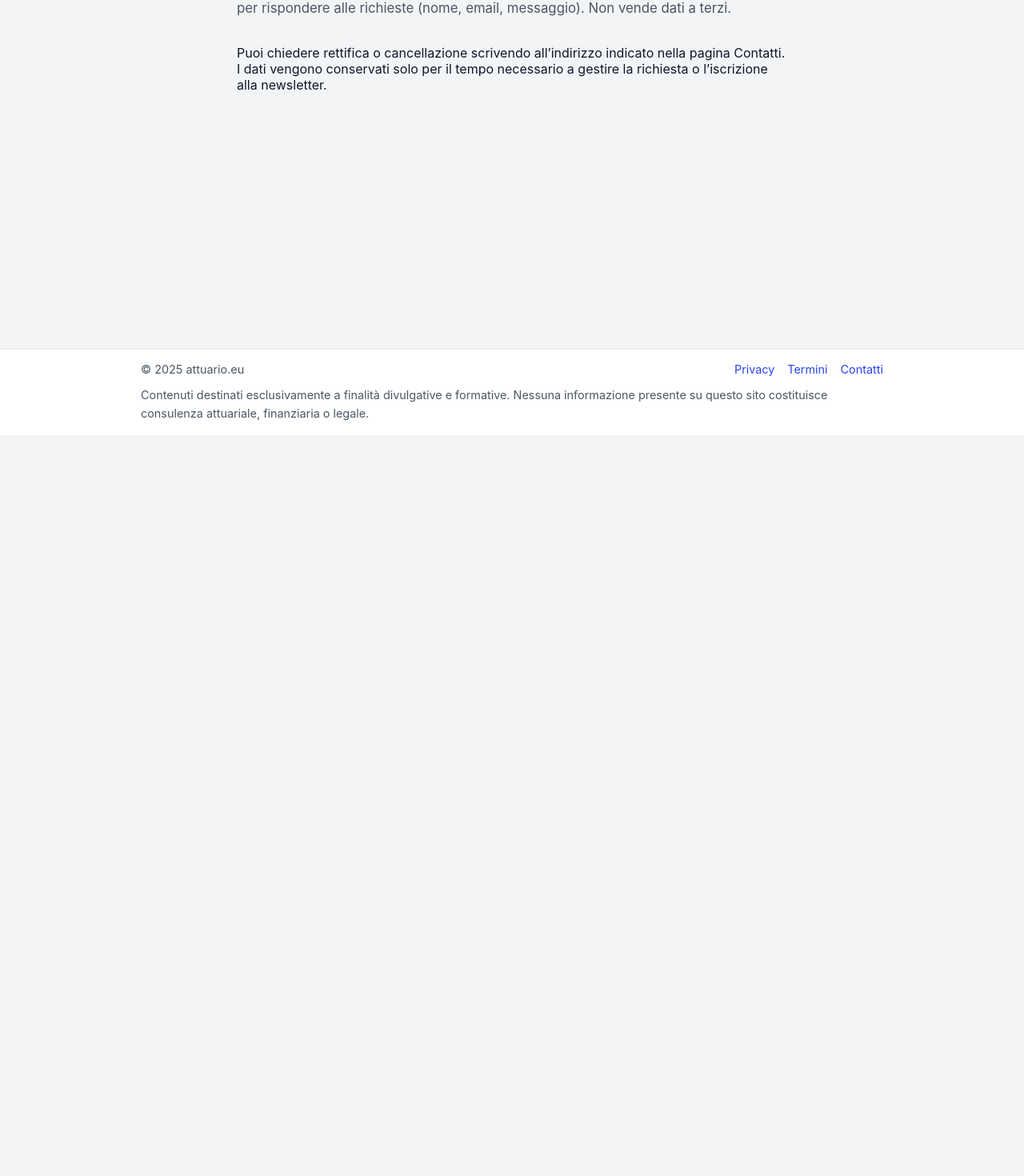
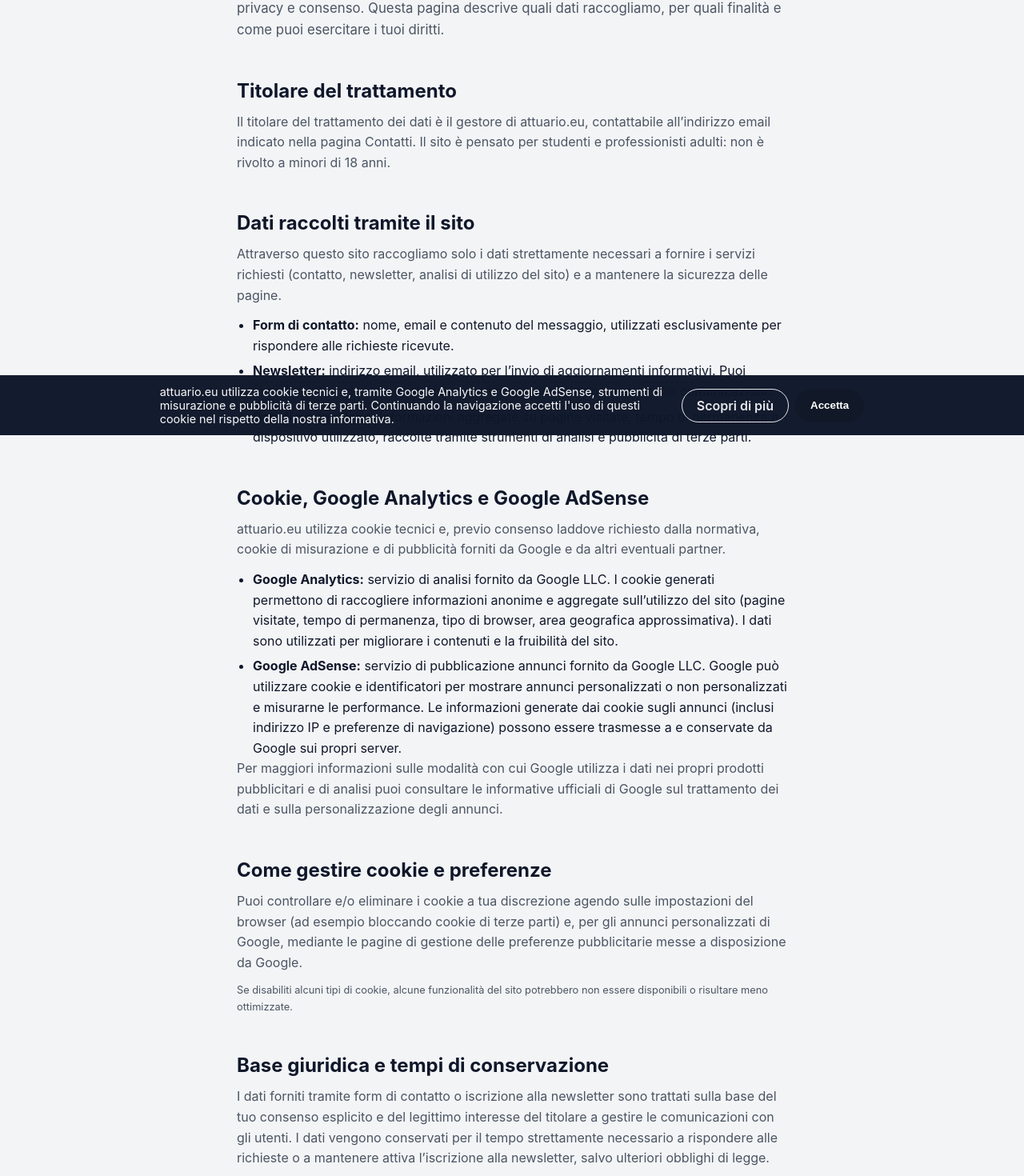
Before and after one commit to pietroscik/attuario-eu, a Next.js app: page /privacy in a window 1280 px wide. Shown: the part 256-1726 px from the top of the page at 80% size. Before the commit the page ends 800 px from the top, so only its background shows below. Built offline with nearby package versions, Linux system fonts and the light colour scheme.

Commit message:
new file:   components/CookieBanner.js 	modified:   pages/_app.js 	modified:   pages/privacy.js 	modified:   pages/sitemap.xml.js

```diff
--- /dev/null
+++ b/components/CookieBanner.js
@@ -0,0 +1,89 @@
+import Link from "next/link";
+import { useEffect, useState } from "react";
+
+const STORAGE_KEY = "attuarioeu_cookie_consent";
+
+export default function CookieBanner() {
+  const [visible, setVisible] = useState(false);
+
+  useEffect(() => {
+    if (typeof window === "undefined") return;
+    const stored = window.localStorage.getItem(STORAGE_KEY);
+    if (stored !== "accepted") {
+      setVisible(true);
+    }
+  }, []);
+
+  const handleAccept = () => {
+    if (typeof window !== "undefined") {
+      window.localStorage.setItem(STORAGE_KEY, "accepted");
+    }
+    setVisible(false);
+  };
+
+  if (!visible) {
+    return null;
+  }
+
+  return (
+    <div
+      className="cookie-banner"
+      role="region"
+      aria-label="Informativa su cookie e dati"
+    >
+      <p className="cookie-banner__text">
+        attuario.eu utilizza cookie tecnici e, tramite Google Analytics e Google AdSense, strumenti di misurazione e pubblicità di terze parti.
+        Continuando la navigazione accetti l&apos;uso di questi cookie nel rispetto della nostra informativa.
+      </p>
+      <div className="cookie-banner__actions">
+        <Link href="/privacy" className="button secondary">
+          Scopri di più
+        </Link>
+        <button type="button" className="button" onClick={handleAccept}>
+          Accetta
+        </button>
+      </div>
+      <style jsx>{`
+        .cookie-banner {
+          position: fixed;
+          left: 0;
+          right: 0;
+          bottom: 0;
+          z-index: 100;
+          background: rgba(15, 23, 42, 0.98);
+          color: #f9fafb;
+          padding: 12px 16px;
+          display: flex;
+          flex-wrap: wrap;
+          gap: 12px;
+          align-items: center;
+          justify-content: center;
+        }
+
+        .cookie-banner__text {
+          margin: 0;
+          max-width: 640px;
+          font-size: 0.9rem;
+        }
+
+        .cookie-banner__actions {
+          display: flex;
+          flex-wrap: wrap;
+          gap: 8px;
+        }
+
+        .cookie-banner :global(.button.secondary) {
+          background: transparent;
+          border-color: #e5e7eb;
+          color: #e5e7eb;
+        }
+
+        @media (max-width: 600px) {
+          .cookie-banner {
+            align-items: flex-start;
+          }
+        }
+      `}</style>
+    </div>
+  );
+}
--- a/pages/_app.js
+++ b/pages/_app.js
@@ -4,14 +4,16 @@ import Script from "next/script";
 import { useEffect } from "react";
 import { useRouter } from "next/router";
 
-const GA_MEASUREMENT_ID = 'G-HMHRTDB0B2';
+import CookieBanner from "../components/CookieBanner";
+
+const GA_MEASUREMENT_ID = "G-HMHRTDB0B2";
 
 export default function MyApp({ Component, pageProps }) {
   const router = useRouter();
 
   useEffect(() => {
     const handleRouteChange = (url) => {
-      window.gtag?.('config', GA_MEASUREMENT_ID, {
+      window.gtag?.("config", GA_MEASUREMENT_ID, {
         page_path: url,
       });
     };
@@ -42,6 +44,7 @@ export default function MyApp({ Component, pageProps }) {
           `,
         }}
       />
+      <CookieBanner />
       <Component {...pageProps} />
     </>
   );
--- a/pages/privacy.js
+++ b/pages/privacy.js
@@ -5,13 +5,89 @@ export default function Privacy() {
     <Layout
       title="Privacy"
       eyebrow="Tutela dei dati"
-      intro="Informativa ai sensi del Reg. (UE) 2016/679 (GDPR). Questo sito raccoglie dati minimi per rispondere alle richieste (nome, email, messaggio). Non vende dati a terzi."
+      intro="Informativa ai sensi del Reg. (UE) 2016/679 (GDPR) e delle norme Google in materia di privacy e consenso. Questa pagina descrive quali dati raccogliamo, per quali finalità e come puoi esercitare i tuoi diritti."
       width="narrow"
     >
-      <p>
-        Puoi chiedere rettifica o cancellazione scrivendo all’indirizzo indicato nella pagina Contatti. I dati vengono conservati
-        solo per il tempo necessario a gestire la richiesta o l’iscrizione alla newsletter.
-      </p>
+      <section className="section">
+        <h2>Titolare del trattamento</h2>
+        <p>
+          Il titolare del trattamento dei dati è il gestore di attuario.eu, contattabile all’indirizzo email indicato nella pagina{" "}
+          Contatti. Il sito è pensato per studenti e professionisti adulti: non è rivolto a minori di 18 anni.
+        </p>
+      </section>
+
+      <section className="section">
+        <h2>Dati raccolti tramite il sito</h2>
+        <p>
+          Attraverso questo sito raccogliamo solo i dati strettamente necessari a fornire i servizi richiesti (contatto, newsletter,
+          analisi di utilizzo del sito) e a mantenere la sicurezza delle pagine.
+        </p>
+        <ul className="list">
+          <li>
+            <strong>Form di contatto:</strong> nome, email e contenuto del messaggio, utilizzati esclusivamente per rispondere alle richieste ricevute.
+          </li>
+          <li>
+            <strong>Newsletter:</strong> indirizzo email, utilizzato per l’invio di aggiornamenti informativi. Puoi annullare l’iscrizione in qualsiasi momento
+            tramite il link presente nelle comunicazioni.
+          </li>
+          <li>
+            <strong>Dati di navigazione:</strong> informazioni aggregate su pagine visitate, tempo di permanenza e dispositivo utilizzato, raccolte tramite
+            strumenti di analisi e pubblicità di terze parti.
+          </li>
+        </ul>
+      </section>
+
+      <section className="section">
+        <h2>Cookie, Google Analytics e Google AdSense</h2>
+        <p>
+          attuario.eu utilizza cookie tecnici e, previo consenso laddove richiesto dalla normativa, cookie di misurazione e di pubblicità forniti da Google e
+          da altri eventuali partner.
+        </p>
+        <ul className="list">
+          <li>
+            <strong>Google Analytics:</strong> servizio di analisi fornito da Google LLC. I cookie generati permettono di raccogliere informazioni anonime e aggregate
+            sull’utilizzo del sito (pagine visitate, tempo di permanenza, tipo di browser, area geografica approssimativa). I dati sono utilizzati per migliorare i
+            contenuti e la fruibilità del sito.
+          </li>
+          <li>
+            <strong>Google AdSense:</strong> servizio di pubblicazione annunci fornito da Google LLC. Google può utilizzare cookie e identificatori per mostrare annunci
+            personalizzati o non personalizzati e misurarne le performance. Le informazioni generate dai cookie sugli annunci (inclusi indirizzo IP e preferenze di
+            navigazione) possono essere trasmesse a e conservate da Google sui propri server.
+          </li>
+        </ul>
+        <p>
+          Per maggiori informazioni sulle modalità con cui Google utilizza i dati nei propri prodotti pubblicitari e di analisi puoi consultare le informative ufficiali
+          di Google sul trattamento dei dati e sulla personalizzazione degli annunci.
+        </p>
+      </section>
+
+      <section className="section">
+        <h2>Come gestire cookie e preferenze</h2>
+        <p>
+          Puoi controllare e/o eliminare i cookie a tua discrezione agendo sulle impostazioni del browser (ad esempio bloccando cookie di terze parti) e, per gli
+          annunci personalizzati di Google, mediante le pagine di gestione delle preferenze pubblicitarie messe a disposizione da Google.
+        </p>
+        <p className="small-print">
+          Se disabiliti alcuni tipi di cookie, alcune funzionalità del sito potrebbero non essere disponibili o risultare meno ottimizzate.
+        </p>
+      </section>
+
+      <section className="section">
+        <h2>Base giuridica e tempi di conservazione</h2>
+        <p>
+          I dati forniti tramite form di contatto o iscrizione alla newsletter sono trattati sulla base del tuo consenso esplicito e del legittimo interesse del
+          titolare a gestire le comunicazioni con gli utenti. I dati vengono conservati per il tempo strettamente necessario a rispondere alle richieste o a mantenere
+          attiva l’iscrizione alla newsletter, salvo ulteriori obblighi di legge.
+        </p>
+      </section>
+
+      <section className="section">
+        <h2>Diritti degli interessati</h2>
+        <p>
+          In qualsiasi momento puoi richiedere accesso, rettifica o cancellazione dei dati personali, nonché limitazione o opposizione al trattamento, scrivendo
+          all’indirizzo email indicato nella pagina Contatti. Hai inoltre diritto a proporre reclamo all’Autorità Garante per la protezione dei dati personali.
+        </p>
+      </section>
     </Layout>
   );
 }
--- a/pages/sitemap.xml.js
+++ b/pages/sitemap.xml.js
@@ -1,6 +1,5 @@
 import { NAV_LINKS } from "../content/navigation";
 import { CASE_STUDIES } from "../content/pages/casi";
-import { BLOG_POSTS } from "../content/pages/blog";
 
 const BASE_URL = "https://attuario.eu";
 
@@ -62,8 +61,6 @@ function generateSitemapXml() {
     "/calcolatori/portafoglio-variabile",
   ];
 
-  const blogPaths = BLOG_POSTS.map((_, index) => `/blog#post-${index + 1}`);
-
   const resourcePaths = ["/risorse/ifrs17-essentials"];
 
   const allPaths = new Set([
```
